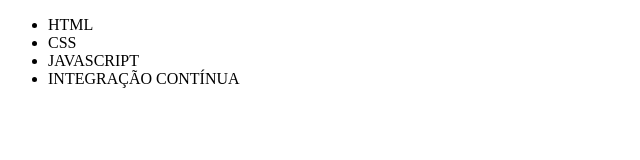
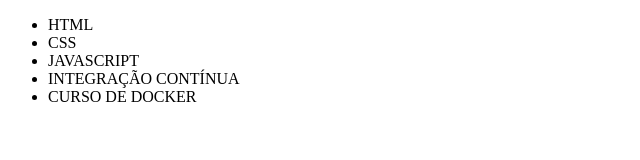
Before and after one commit to Brerreira/Git-Compass, a plain HTML site: page index.html in a window 1280 px wide. Shown: the whole page, without its empty margins (0-640 px from the left). Drawn offline with Linux system fonts and the light colour scheme.

Commit message:
Corrgigindo nome do curso docker

```diff
--- a/index.html
+++ b/index.html
@@ -12,6 +12,7 @@
         <li>CSS</li>
         <li>JAVASCRIPT</li>
         <li>INTEGRAÇÃO CONTÍNUA</li>
+        <li>CURSO DE DOCKER</li>
     </ul>
 </body>
 </html>
```
